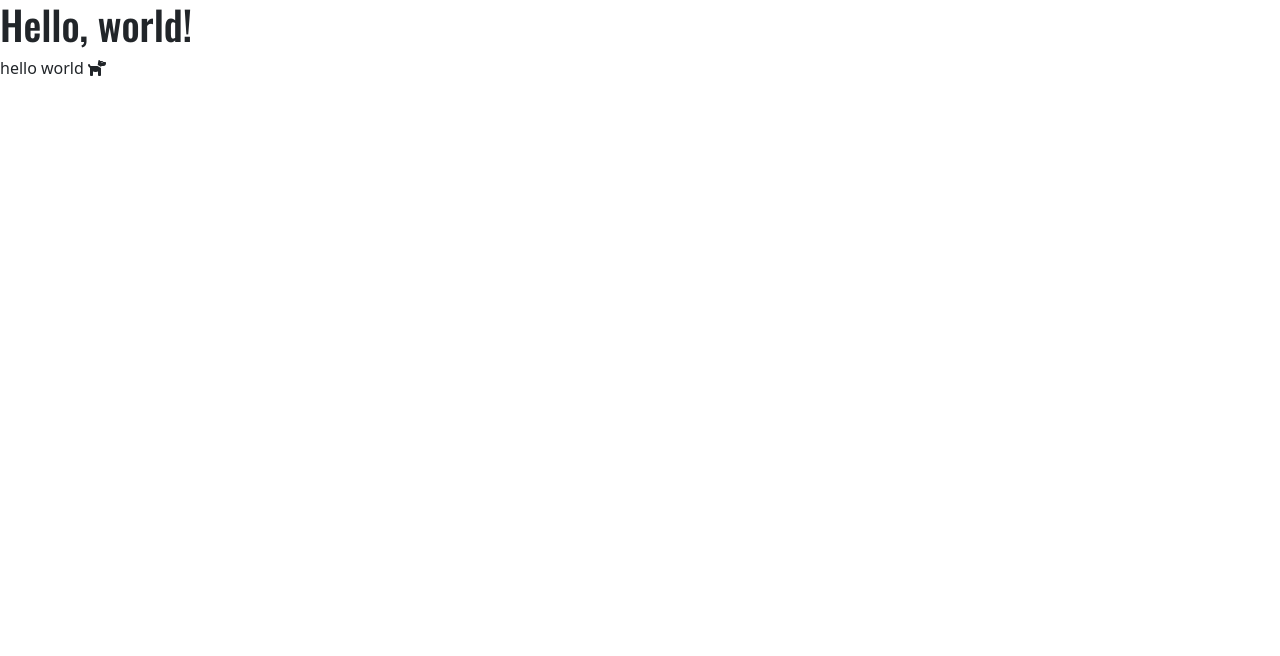
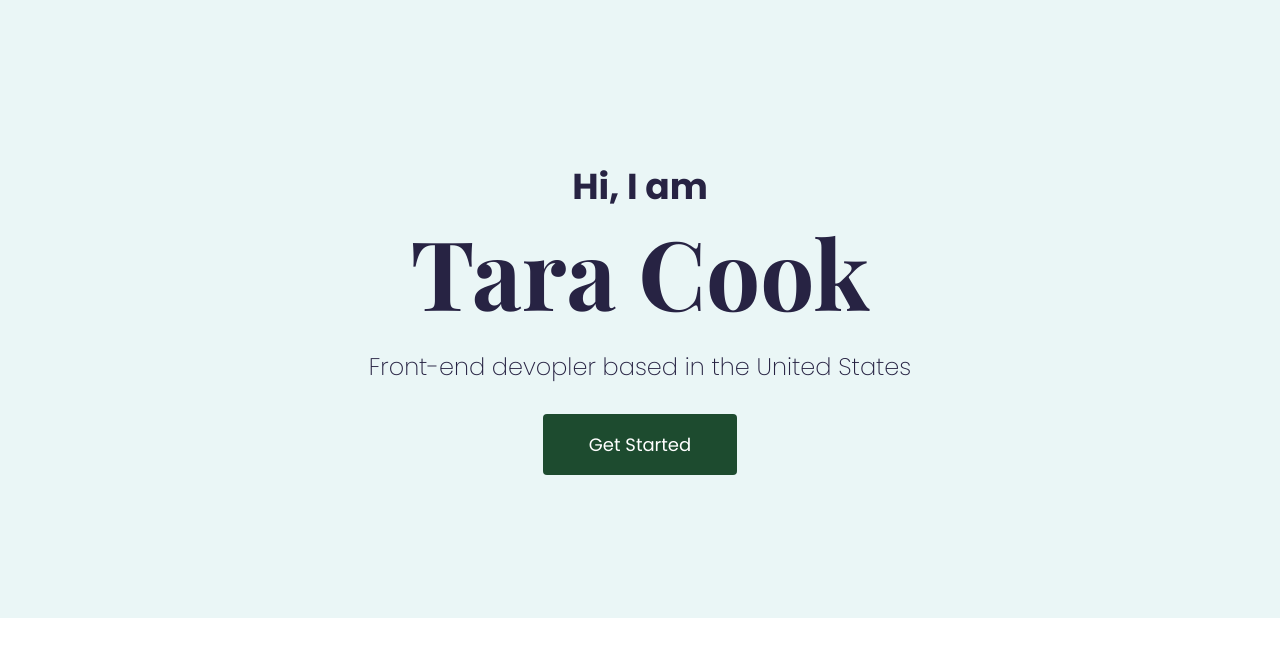
Before and after one commit to tcook88/responsive-portfolio, a plain HTML site: page index.html in a window 1280 px wide. Drawn offline with nearby package versions, Linux system fonts and the light colour scheme; a web font is replaced by a local one.

Commit message:
Added content and css to hero section

```diff
--- a/css/style.css
+++ b/css/style.css
@@ -1,7 +1,52 @@
+:root {
+    --primary-font: 'Poppins', sans-serif;
+    --heading-font: 'Playfair Display', serif;
+}
+
+
 body {
-    font-family: 'Montserrat', sans-serif;
+    font-family: var(--primary-font);
+    color: #272343;
 }
 
 h1 {
-    font-family: 'Oswald', sans-serif;
+    font-family: var(--heading-font);
+    font-size: 96px;
+    font-weight: 700;
 }
+
+h1, h2, p {
+    margin: 0;
+}
+
+p {
+    font-size: 36px;
+    font-weight: 700;
+}
+
+h2 {
+    font-size: 24px;
+    font-weight: 200;
+    margin-top: 24px;
+    margin-bottom: 49px;
+}
+
+.hero {
+    background-color: #EAF6F6;
+    text-align: center;
+    padding: 160px 20px;
+}
+
+.button-primary {
+    text-decoration: none;
+    color: white;
+    background-color: #1D4B2F;
+    padding: 18px 46px;
+    border-radius: 4px;
+    font-size: 18px;
+    font-family: var(--primary-font);
+}
+
+a:hover {
+    color: white;
+}
--- a/index.html
+++ b/index.html
@@ -4,12 +4,12 @@
 <head>
     <meta charset="utf-8">
     <meta name="viewport" content="width=device-width, initial-scale=1">
-    <title>Bootstrap demo</title>
-    <link rel="stylesheet" href="css/style.css">
+
+    <title>Front-end developer - Tara Cook</title>
     <link rel="preconnect" href="https://fonts.googleapis.com">
     <link rel="preconnect" href="https://fonts.gstatic.com" crossorigin>
     <link
-        href="https://fonts.googleapis.com/css2?family=Montserrat:ital,wght@0,100;0,200;0,300;0,400;0,500;0,600;0,700;0,800;0,900;1,100;1,200;1,300;1,400;1,500;1,600;1,700;1,800;1,900&family=Oswald:wght@200;300;400;500;600;700&display=swap"
+        href="https://fonts.googleapis.com/css2?family=Playfair+Display:ital,wght@0,400;0,500;0,600;0,700;0,800;0,900;1,400;1,500;1,600;1,700;1,800;1,900&family=Poppins:ital,wght@0,100;0,200;0,300;0,400;0,500;0,700;0,800;0,900;1,100;1,200;1,300;1,500;1,600;1,700;1,800;1,900&display=swap"
         rel="stylesheet">
     <link href="https://unpkg.com/@fortawesome/fontawesome-free@6.1.1/css/all.css" rel="stylesheet" />
     <link href="https://cdn.jsdelivr.net/npm/bootstrap@5.2.2/dist/css/bootstrap.min.css" rel="stylesheet"
@@ -17,11 +17,16 @@
     <script src="https://cdn.jsdelivr.net/npm/bootstrap@5.2.2/dist/js/bootstrap.bundle.min.js"
         integrity="sha384-OERcA2EqjJCMA+/3y+gxIOqMEjwtxJY7qPCqsdltbNJuaOe923+mo//f6V8Qbsw3"
         crossorigin="anonymous"></script>
+    <link rel="stylesheet" href="css/style.css">
 </head>
 
 <body>
-    <h1>Hello, world!</h1>
-    <p>hello world <i class="fa-solid fa-dog"></i></p>
+    <div class="hero">
+        <p>Hi, I am</p>
+        <h1>Tara Cook</h1>
+        <h2>Front-end devopler based in the United States</h2>
+        <a href="#" class="button-primary">Get Started</a>
+    </div>
 </body>
 
 </html>
```
